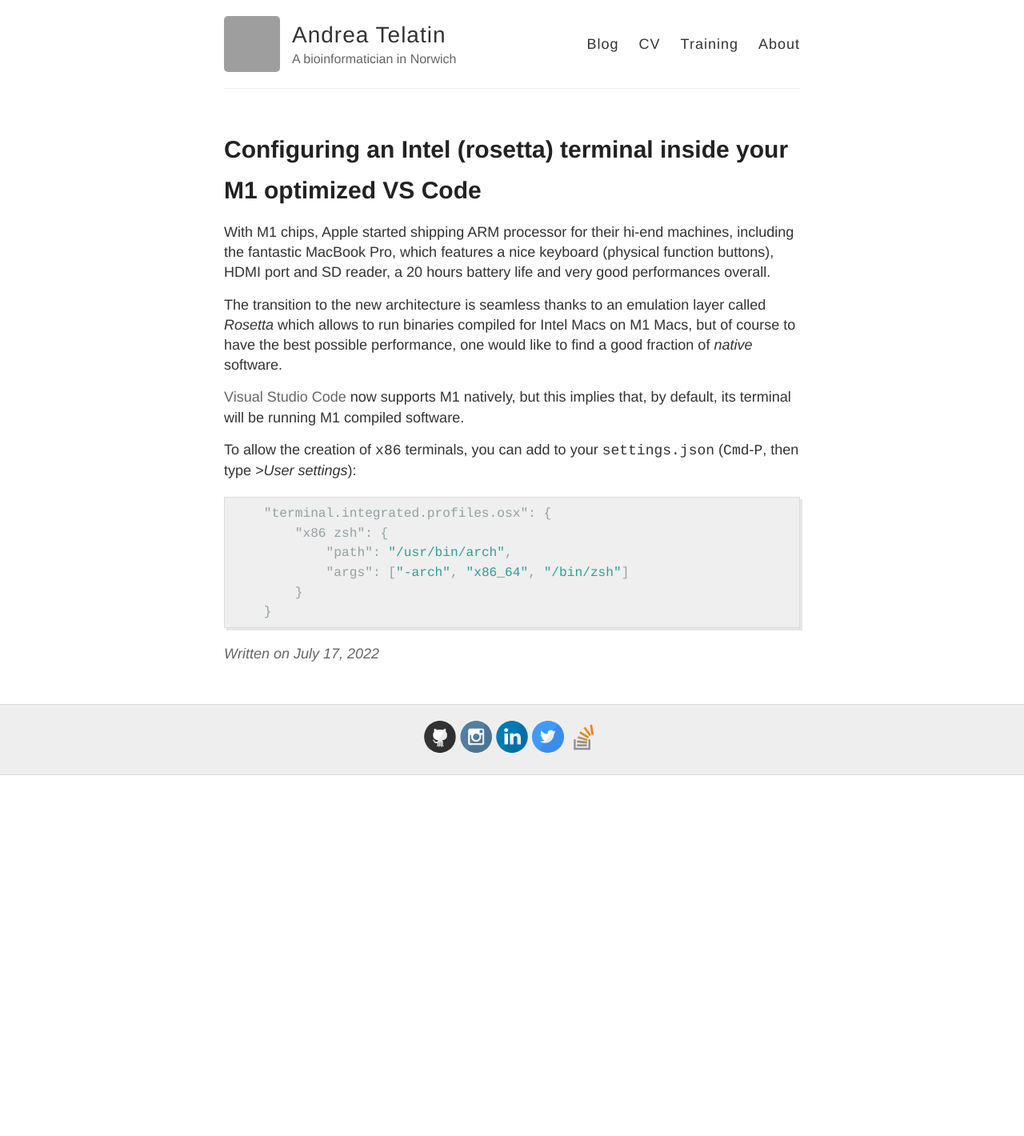
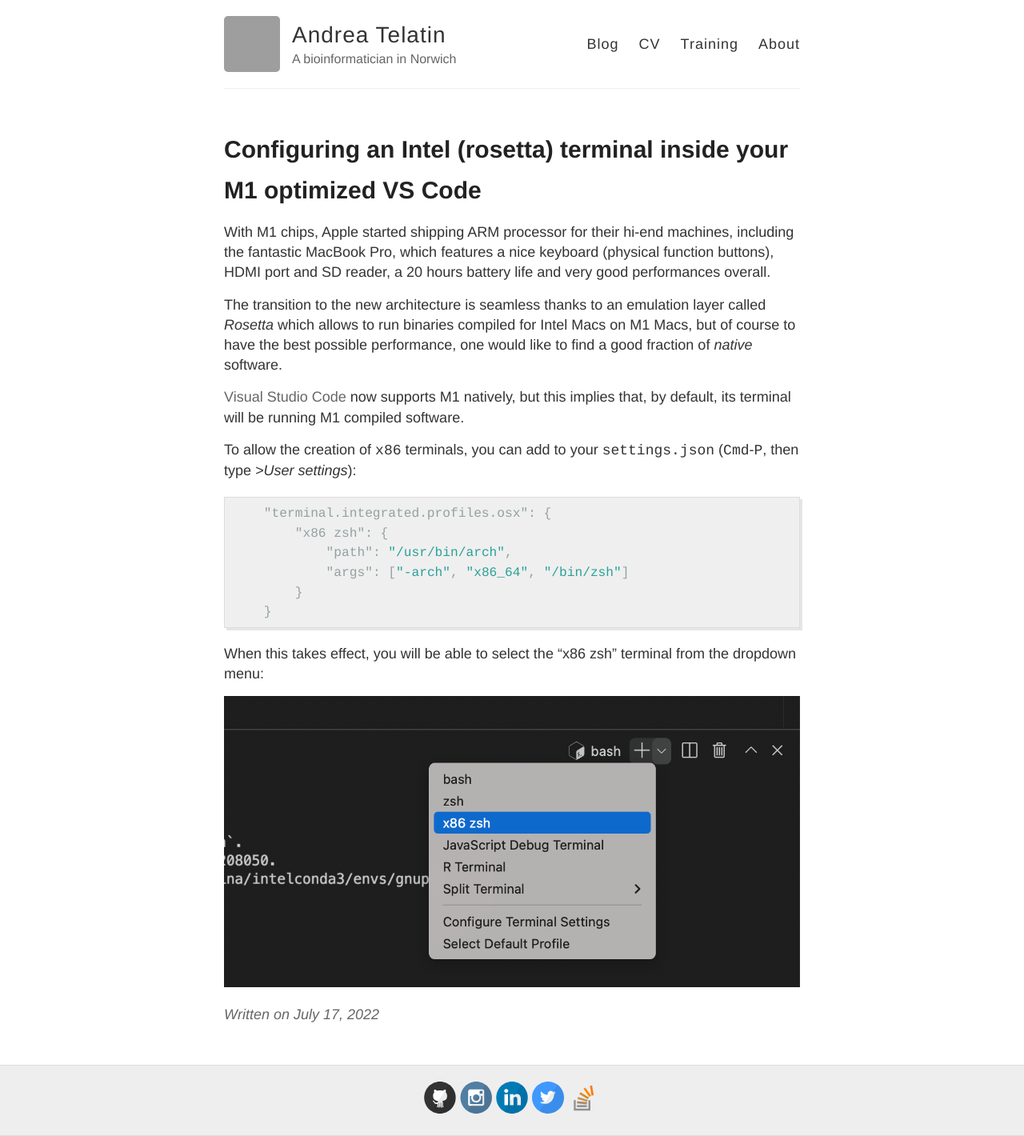
Before and after one commit to telatin/telatin.github.io, a Jekyll site: the page built from _posts/2022-07-17-Intel-terminal-on-VS-Code-M1-mac.md, in a window 1280 px wide. Shown: the whole page at 80% size. Built offline with Jekyll 4.4.1, drawn with Linux system fonts in a browser that asks for light colours; before the commit the page ends 969 px from its top, so only the background shows below that; grey boxes are pictures that could not be loaded.

Commit message:
Update 2022-07-17-Intel-terminal-on-VS-Code-M1-mac.md

````diff
--- a/_posts/2022-07-17-Intel-terminal-on-VS-Code-M1-mac.md
+++ b/_posts/2022-07-17-Intel-terminal-on-VS-Code-M1-mac.md
@@ -24,3 +24,7 @@
         }
     }
   ```
+
+ When this takes effect, you will be able to select the "x86 zsh" terminal from the dropdown menu:
+
+ ![screenshot of VS Code terminal menu]({{ site.baseurl }}/images/rosetta-term.png)
````
